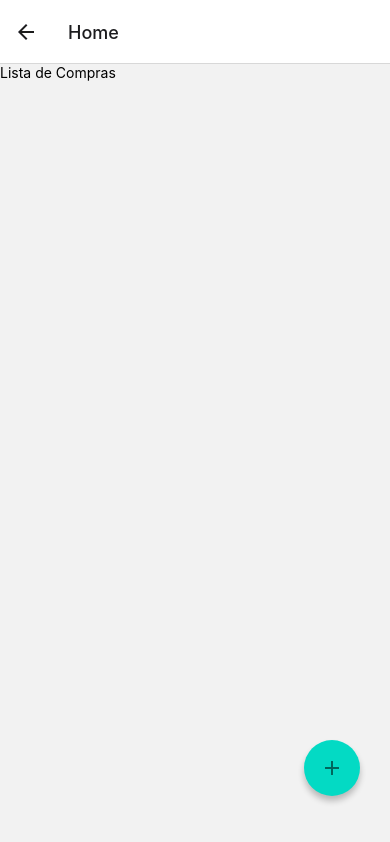
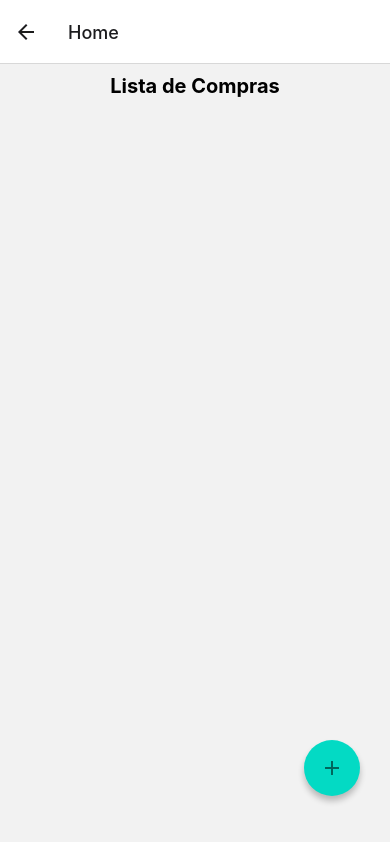
Before and after one commit to Yagoaguiar/Pdm2ComFirabase, a React Native app: screen /Home in a window 390 px wide. Built offline with nearby package versions, Linux system fonts and the light colour scheme.

Commit message:
lógica para excluir itens close #37

```diff
--- a/contexts/ListaDeCompraContext.js
+++ b/contexts/ListaDeCompraContext.js
@@ -11,12 +11,18 @@ const ListaCompraProvider = ({ children }) => {
       return [...prevLista, novoItem];
     });
   };
+  const excluirItem = (index) => {
+    const novaLista = listaCompras.filter((_, i) => i !== index);
+    setListaCompras(novaLista);
+  };
+
 
   return (
     <ListaCompraContext.Provider
       value={{
         listaCompras,
         adicionarItem,
+        excluirItem,
       }}
     >
       {children}
--- a/screens/Home.js
+++ b/screens/Home.js
@@ -1,6 +1,6 @@
 import { useContext, useState } from 'react';
 import { View, StyleSheet, ScrollView, Text } from "react-native";
-import { FAB } from "react-native-paper";
+import { FAB, List, IconButton } from "react-native-paper";
 
 import { ListaCompraContext } from '../contexts/ListaDeCompraContext';
 
@@ -12,10 +12,18 @@ const Home = ({ navigation }) => {
       <ScrollView contentContainerStyle={styles.container}>
         <Text style={styles.title}>Lista de Compras</Text>
         {listaCompras.map((item, index) => (
-          <View key={index} style={styles.item}>
-            <Text>{item.produto}</Text>
-            <Text>Quantidade: {item.quantidade}</Text>
-          </View>
+          <List.Item
+            key={index}
+            title={item.produto}
+            description={`Quantidade: ${item.quantidade}`}
+            right={() => (
+              <IconButton
+                icon="delete"
+                onPress={() => {}}
+              />
+            )}
+            style={styles.item}
+          />
         ))}
       </ScrollView>
       <FAB
@@ -31,9 +39,24 @@ export default Home;
 
 const styles = StyleSheet.create({
   fab: {
-    position: "absolute",
+    position: 'absolute',
     right: 14,
     bottom: 32,
     margin: 16,
   },
+  list: {
+    marginVertical: 10,
+    paddingHorizontal: 20,
+  },
+  item: {
+    borderBottomWidth: 1,
+    borderColor: '#ccc',
+    paddingVertical: 10,
+  },
+  title: {
+    fontSize: 20,
+    fontWeight: 'bold',
+    textAlign: 'center',
+    marginVertical: 10,
+  },
 });
```
Also changed, not shown: contexts/ContatoContext.js (deleted).
